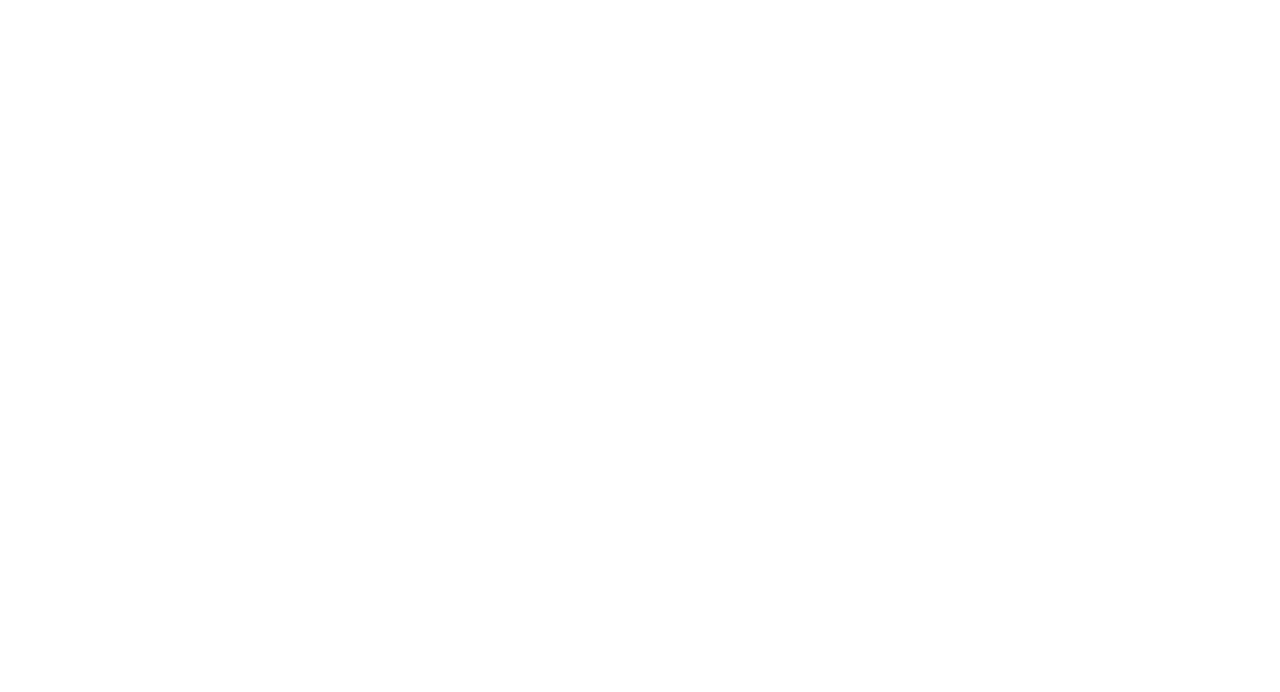
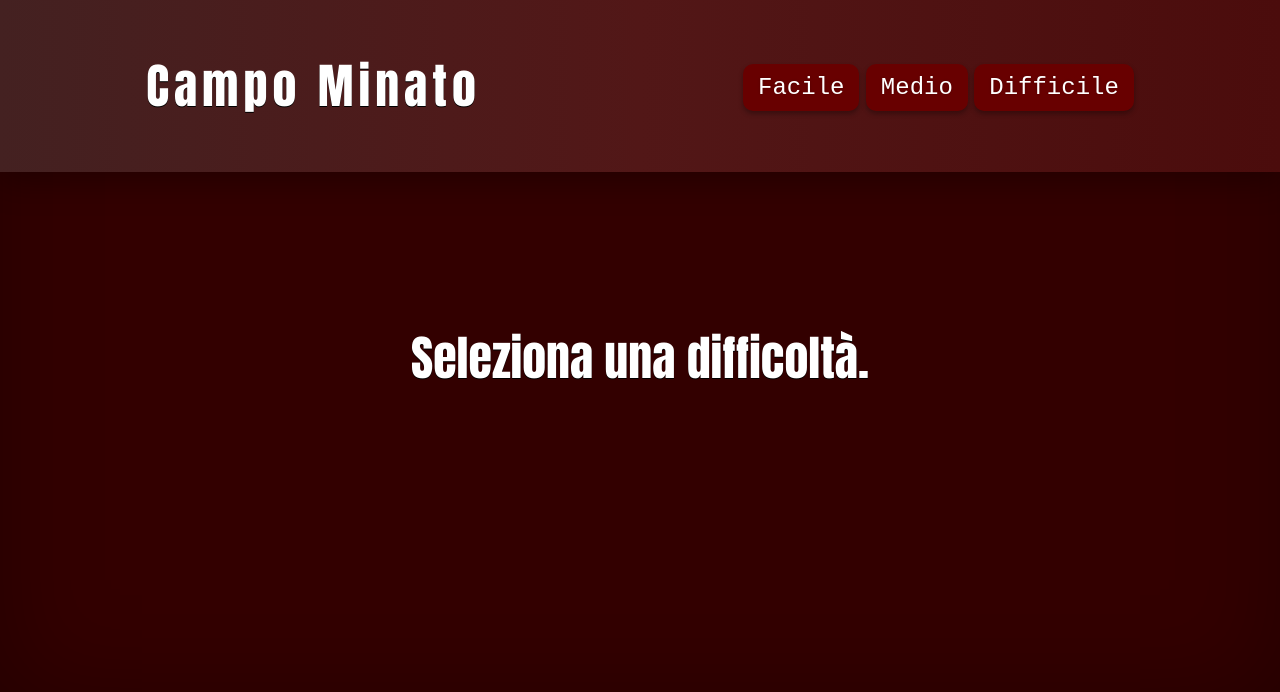
Before and after one commit to Starliege/js-campominato-grid, a plain HTML site: page index.html in a window 1280 px wide. Drawn offline with Linux system fonts and the light colour scheme.

Commit message:
html e css landing

```diff
--- a/app.css
+++ b/app.css
@@ -0,0 +1,86 @@
+* {
+    margin: 0;
+    padding: 0;
+    box-sizing: border-box;
+    cursor: default;
+  }
+
+  html {
+    box-shadow: inset 0 -100px 100px rgba(0, 0, 0, 0.3);
+  }
+
+  body {
+    min-height: 100vh;
+    background-color: #330000;
+    font-family: Impact, Haettenschweiler, 'Arial Narrow Bold', sans-serif;
+    color: #fff;
+    text-shadow: 0 1px 0 #000;
+  }
+
+  header {
+    background: rgb(66,66,66);
+    background: linear-gradient(90deg, rgb(68, 33, 33) 0%, rgb(82, 23, 23) 50%, rgb(75, 12, 12) 100%);
+    box-shadow: 0 10px 30px rgba(0, 0, 0, 0.3);
+    padding: 50px 15px;
+    display: flex;
+    justify-content: space-around;
+    align-items: center;
+    font-size: 1.7rem;
+    font-weight: bold;
+    animation: entrata-header 1s ease-out both;
+  }
+
+  @keyframes entrata-header {
+    0% {
+      transform: translate(0, -300px);
+      opacity: 0;
+    }
+    100% {
+      transform: translate(0, 0);
+      opacity: 1;
+    }
+  }
+
+  #title {
+    display: flex;
+    justify-content: space-around;
+    align-items: center;
+    gap: 30px;
+    font-size: 3rem;
+    letter-spacing: 5px;
+  }
+
+  #select {
+    margin: 150px auto;
+    text-align: center;
+    font-size: 3rem;
+  }
+
+  .hidden {
+    display: none;
+  }
+
+  button {
+    border: none;
+    border-radius: 10px;
+    padding: 10px 30px;
+    background-color: #680000;
+    box-shadow: 0 3px 5px rgba(0, 0, 0, 0.3);
+    padding: 10px 15px;
+    font-size: 1.5rem;
+    font-family: 'Courier New', Courier, monospace;
+    color: #fff;
+    text-shadow: 0 0 3px rgba(0, 0, 0, 0.2);
+    transition: all 0.2s;
+    cursor: pointer;
+  }
+
+  button:hover {
+    background-color: #be0000;
+    box-shadow: 0 3px 5px rgba(0, 0, 0, 0.6);
+  }
+
+  button:active {
+    background-color: #be0000;
+    box-shadow: inset 0 5px 5px rgba(0, 0, 0, 0.5);
+  }
--- a/index.html
+++ b/index.html
@@ -5,8 +5,25 @@
     <meta http-equiv="X-UA-Compatible" content="IE=edge">
     <meta name="viewport" content="width=device-width, initial-scale=1.0">
     <title>Document</title>
+    <link rel="stylesheet" href="app.css">
 </head>
 <body>
+    <header>
+        <div id="title">
+          Campo Minato
+        </div>
 
+        <div>
+          <button id="facile">Facile</button>
+          <button id="medio">Medio</button>
+          <button id="difficile">Difficile</button>
+        </div>
+      </header>
+
+      <main>
+        <div id="select">Seleziona una difficoltà.</div>
+        <div id="griglia"></div>
+      </main>
+      <script src="campominato.js"></script>
 </body>
 </html>
```
Also changed, not shown: campominato.js (+9 -0 lines).
